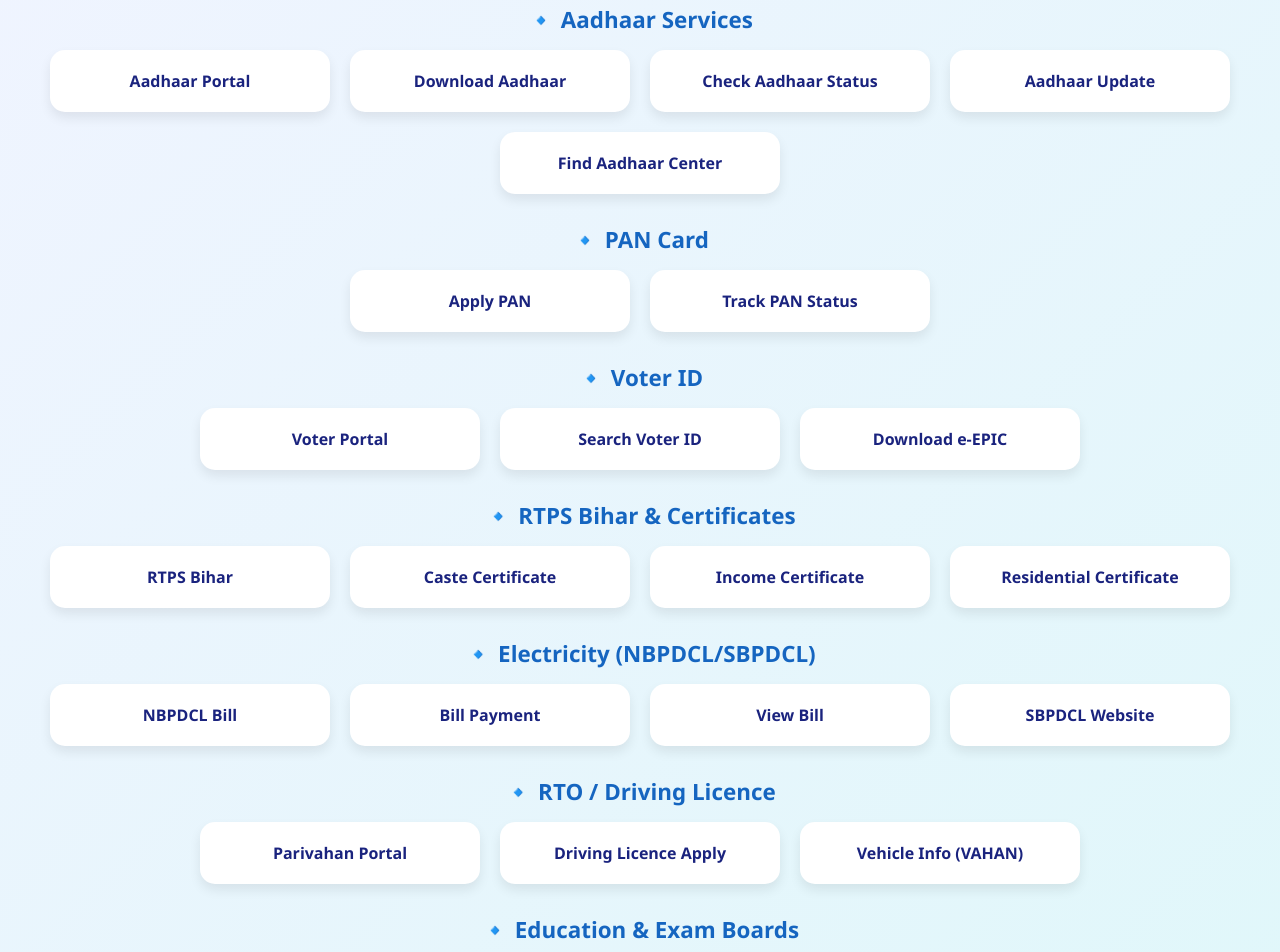
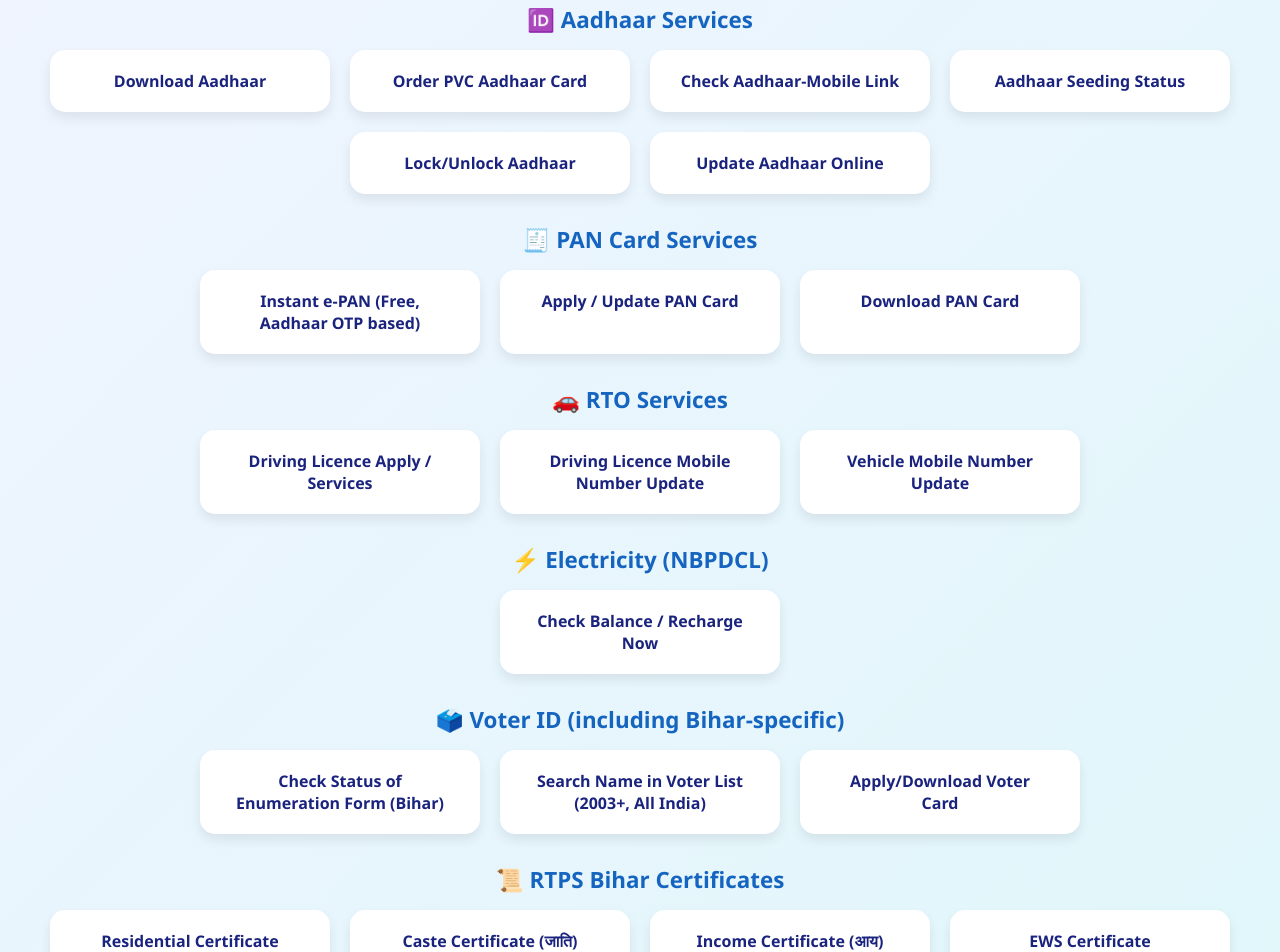
Before and after one commit to tgbot23/india-service-portal, a React (Create React App) app in the folder frontend/: page / in a window 1280 px wide. Shown: the part 120-1072 px from the top of the page. Built offline with nearby package versions, Linux system fonts and the light colour scheme.

Commit message:
Update App.js

```diff
--- a/frontend/src/App.js
+++ b/frontend/src/App.js
@@ -3,61 +3,54 @@
 function App() {
   const categories = [
     {
-      title: "🔹 Aadhaar Services",
+      title: "🆔 Aadhaar Services",
       links: [
-        { name: "Aadhaar Portal", url: "https://uidai.gov.in" },
-        { name: "Download Aadhaar", url: "https://eaadhaar.uidai.gov.in/" },
-        { name: "Check Aadhaar Status", url: "https://myaadhaar.uidai.gov.in/CheckAadhaarStatus" },
-        { name: "Aadhaar Update", url: "https://ssup.uidai.gov.in/ssup/" },
-        { name: "Find Aadhaar Center", url: "https://appointments.uidai.gov.in/easearch.aspx" }
+        { name: "Download Aadhaar", url: "https://myaadhaar.uidai.gov.in/genricDownloadAadhaar/en" },
+        { name: "Order PVC Aadhaar Card", url: "https://myaadhaar.uidai.gov.in/genricPVC/en" },
+        { name: "Check Aadhaar-Mobile Link", url: "https://myaadhaar.uidai.gov.in/check-aadhaar-validity/en" },
+        { name: "Aadhaar Seeding Status", url: "https://tathya.uidai.gov.in/access/login?role=resident" },
+        { name: "Lock/Unlock Aadhaar", url: "https://myaadhaar.uidai.gov.in/lock-unlock-aadhaar/en" },
+        { name: "Update Aadhaar Online", url: "https://myaadhaar.uidai.gov.in/" }
       ]
     },
     {
-      title: "🔹 PAN Card",
+      title: "🧾 PAN Card Services",
       links: [
-        { name: "Apply PAN", url: "https://www.onlineservices.nsdl.com/paam/endUserRegisterContact.html" },
-        { name: "Track PAN Status", url: "https://tin.tin.nsdl.com/pantan/StatusTrack.html" }
+        { name: "Instant e-PAN (Free, Aadhaar OTP based)", url: "https://eportal.incometax.gov.in/iec/foservices/#/pre-login/instant-e-pan" },
+        { name: "Apply / Update PAN Card", url: "https://onlineservices.proteantech.in/paam/endUserRegisterContact.html" },
+        { name: "Download PAN Card", url: "https://onlineservices.proteantech.in/paam/requestAndDownloadEPAN.html" }
       ]
     },
     {
-      title: "🔹 Voter ID",
+      title: "🚗 RTO Services",
       links: [
-        { name: "Voter Portal", url: "https://voterportal.eci.gov.in/" },
-        { name: "Search Voter ID", url: "https://electoralsearch.eci.gov.in/" },
-        { name: "Download e-EPIC", url: "https://www.nvsp.in/Account/Login" }
+        { name: "Driving Licence Apply / Services", url: "https://sarathi.parivahan.gov.in/sarathiservice/stateSelection.do" },
+        { name: "Driving Licence Mobile Number Update", url: "https://sarathi.parivahan.gov.in/sarathiservice/mobNumUpdpub.do" },
+        { name: "Vehicle Mobile Number Update", url: "https://vahan.parivahan.gov.in/mobileupdate/" }
       ]
     },
     {
-      title: "🔹 RTPS Bihar & Certificates",
+      title: "⚡ Electricity (NBPDCL)",
       links: [
-        { name: "RTPS Bihar", url: "https://rtps.bihar.gov.in/" },
-        { name: "Caste Certificate", url: "https://serviceonline.bihar.gov.in/" },
-        { name: "Income Certificate", url: "https://serviceonline.bihar.gov.in/" },
-        { name: "Residential Certificate", url: "https://serviceonline.bihar.gov.in/" }
+        { name: "Check Balance / Recharge Now", url: "https://wss.nbpdcl.co.in/cportal/#/guest/secure/searchbill" }
       ]
     },
     {
-      title: "🔹 Electricity (NBPDCL/SBPDCL)",
+      title: "🗳️ Voter ID (including Bihar-specific)",
       links: [
-        { name: "NBPDCL Bill", url: "https://www.nbpdcl.co.in/" },
-        { name: "Bill Payment", url: "https://www.nbpdcl.co.in/PayOnline.aspx" },
-        { name: "View Bill", url: "https://www.nbpdcl.co.in/frmBillPaymentDetails.aspx" },
-        { name: "SBPDCL Website", url: "https://www.sbpdcl.co.in/" }
+        { name: "Check Status of Enumeration Form (Bihar)", url: "https://voters.eci.gov.in/home/enumFormTrack#" },
+        { name: "Search Name in Voter List (2003+, All India)", url: "https://voters.eci.gov.in/" },
+        { name: "Apply/Download Voter Card", url: "https://voters.eci.gov.in/" }
       ]
     },
     {
-      title: "🔹 RTO / Driving Licence",
+      title: "📜 RTPS Bihar Certificates",
       links: [
-        { name: "Parivahan Portal", url: "https://parivahan.gov.in/" },
-        { name: "Driving Licence Apply", url: "https://sarathi.parivahan.gov.in/sarathiservice/stateSelection.do" },
-        { name: "Vehicle Info (VAHAN)", url: "https://vahan.parivahan.gov.in/vahanservice/vahan/ui/statevalidation/homepage.xhtml" }
-      ]
-    },
-    {
-      title: "🔹 Education & Exam Boards",
-      links: [
-        { name: "CBSE Website", url: "https://cbse.gov.in/" },
-        { name: "LNMU Darbhanga", url: "https://lnmu.ac.in/" }
+        { name: "Residential Certificate (आवासीय)", url: "https://serviceonline.bihar.gov.in/renderApplicationForm.do?serviceId=4630009" },
+        { name: "Caste Certificate (जाति)", url: "https://serviceonline.bihar.gov.in/renderApplicationForm.do?serviceId=4650009" },
+        { name: "Income Certificate (आय)", url: "https://serviceonline.bihar.gov.in/renderApplicationForm.do?serviceId=4640008" },
+        { name: "EWS Certificate", url: "https://serviceonline.bihar.gov.in/renderApplicationForm.do?serviceId=10430011" },
+        { name: "OBC Certificate", url: "https://serviceonline.bihar.gov.in/renderApplicationForm.do?serviceId=9330009" }
       ]
     }
   ];
```
